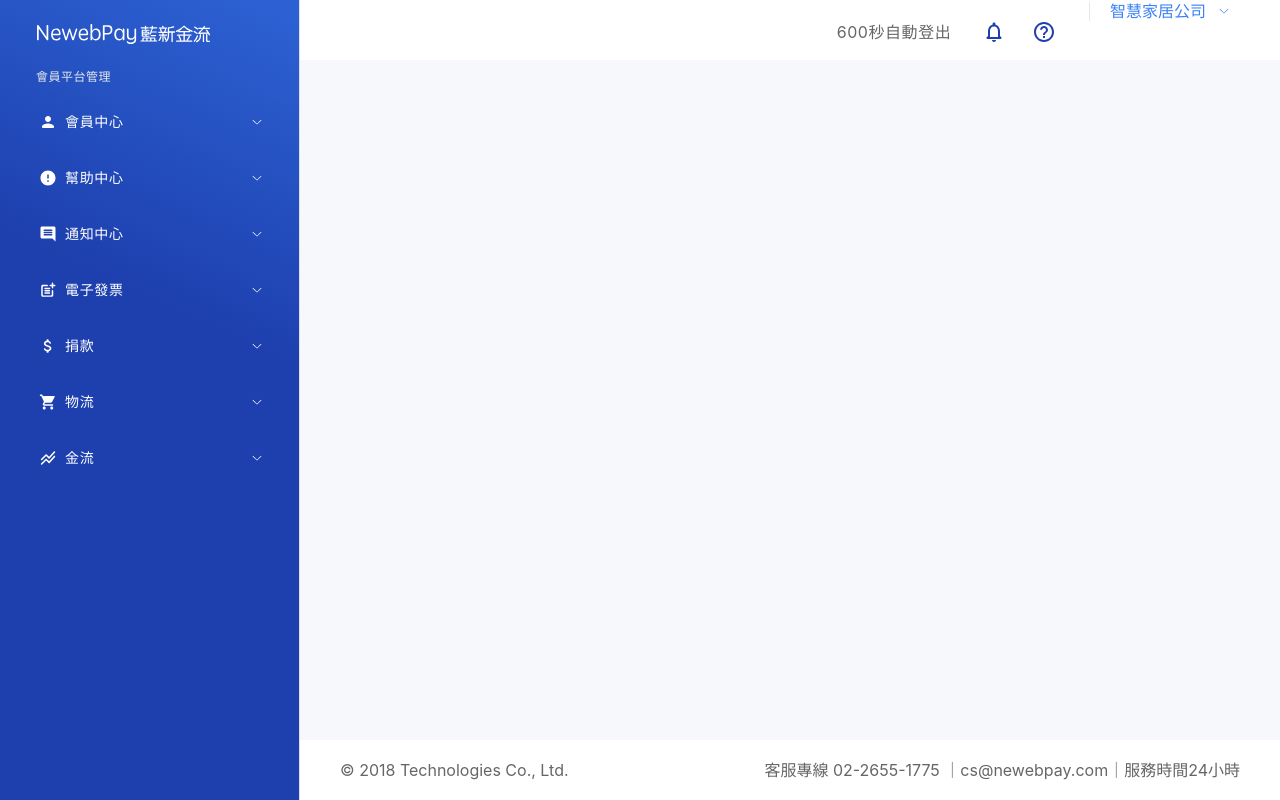
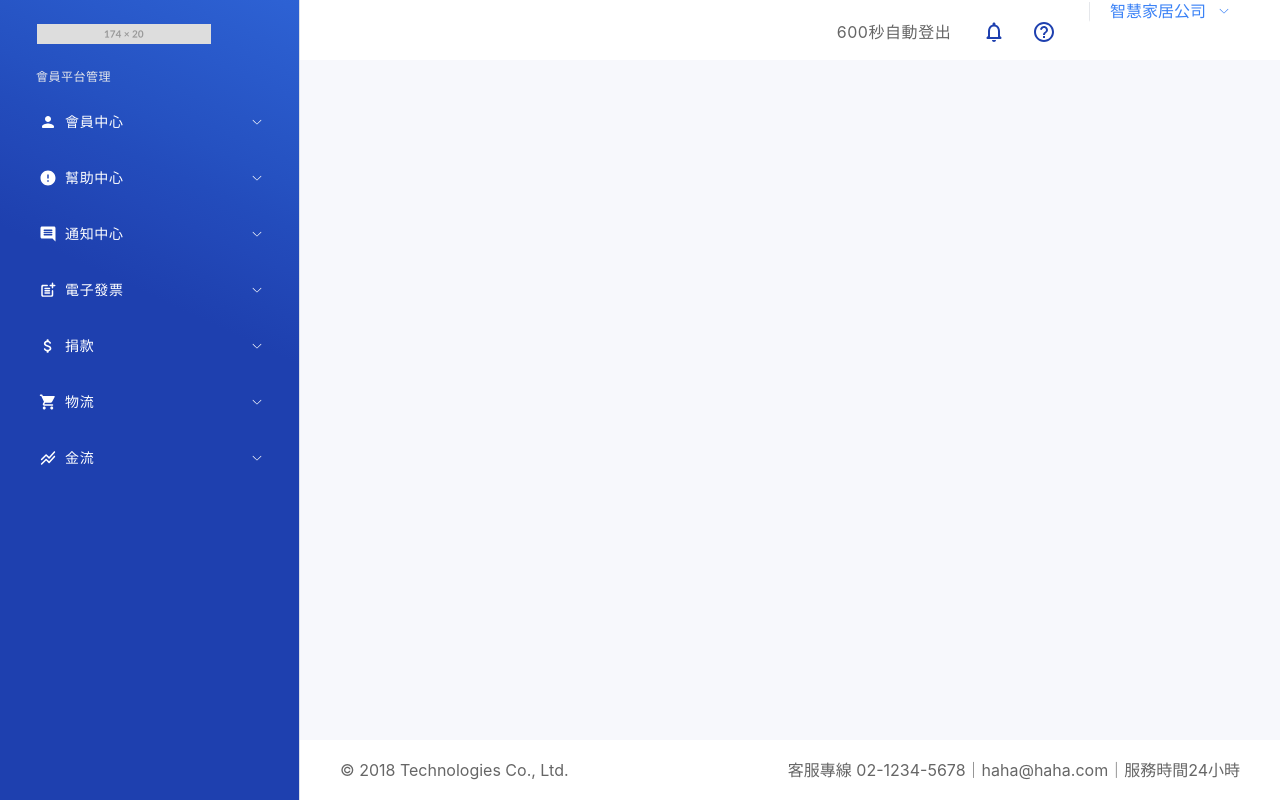
Before and after one commit to Gashapon-Team/site-frontend-vue-element-plus_e, a Vue app: page / in a window 1280 px wide. Built offline with nearby package versions, Linux system fonts and the light colour scheme.

Commit message:
feat:adjust text,image

```diff
--- a/src/components/layout/AdminFooter.vue
+++ b/src/components/layout/AdminFooter.vue
@@ -1,7 +1,7 @@
 <template>
     <div class="flex justify-between items-center contanier">
         <div class="text-color flex items-center">© 2018 Technologies Co., Ltd.</div>
-        <div class="text-color flex items-center">客服專線 02-2655-1775 ｜cs@newebpay.com｜服務時間24小時</div>
+        <div class="text-color flex items-center">客服專線 02-1234-5678｜haha@haha.com｜服務時間24小時</div>
     </div>
 </template>
 
--- a/src/components/layout/SideMenu.vue
+++ b/src/components/layout/SideMenu.vue
@@ -2,7 +2,8 @@
     <el-row class="tac">
         <el-col class="sideMenuContainer">
             <div class="sideMenuContainer__hamburger">
-                <img src="../../assets/image/NewebPay_Logo.svg" />
+                <!-- <img src="../../assets/image/NewebPay_Logo.svg" /> -->
+                <img src="../../assets/image/demo.png" />
             </div>
             <el-scrollbar height="100vh">
                 <el-menu default-active="2" text-color="#fff" class="el-menu-vertical-demo side-menu"
```
Also changed, not shown: src/assets/image/demo.png (added).
